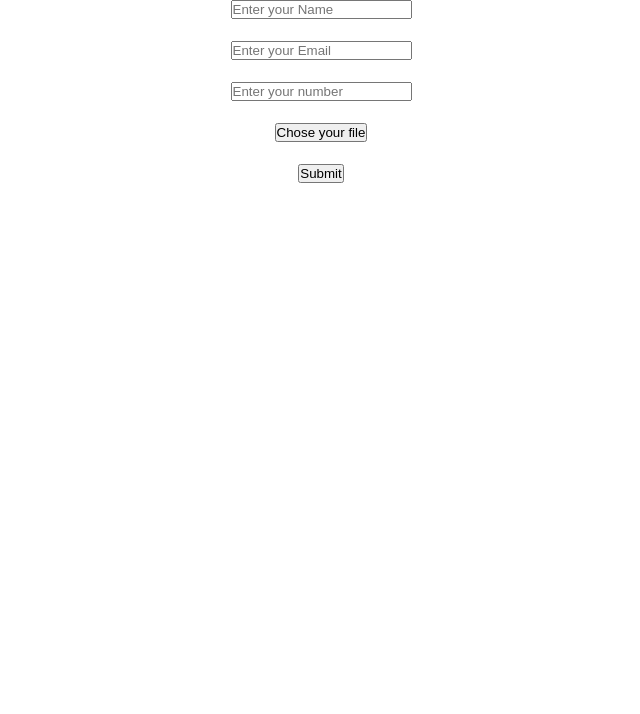
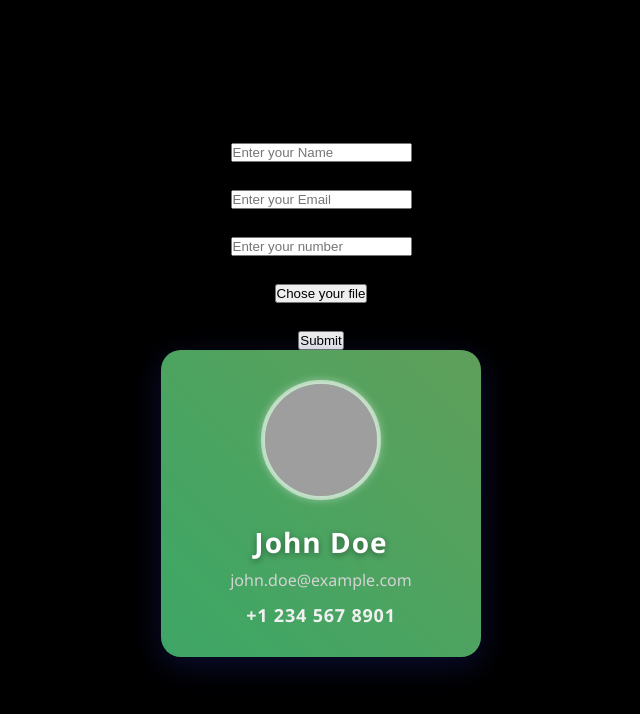
Before and after one commit to AbuzarDev7/User-Card-Genrater, a plain HTML site: page index.html in a window 1280 px wide. Shown: the whole page, without its empty margins (319-959 px from the left). Drawn offline with Linux system fonts and the light colour scheme; grey boxes are pictures that could not be loaded.

Commit message:
20% done

```diff
--- a/app.js
+++ b/app.js
@@ -14,3 +14,10 @@ fileInp.addEventListener("change" ,(event)=>{
         btn.textContent = file.name
     }
 });
+
+
+form.addEventListener("submit" ,(eve)=>{
+    eve.preventDefault();
+    let div = document.createElement("div");
+
+})
--- a/index.html
+++ b/index.html
@@ -26,6 +26,15 @@
 
     <input type="file" placeholder="Chose File" id="fileInp">
 
+
+
+    <div class="user-card">
+  <img src="https://randomuser.me/api/portraits/men/32.jpg" alt="User Image" />
+  <div class="user-name">John Doe</div>
+  <div class="user-email">john.doe@example.com</div>
+  <div class="user-number">+1 234 567 8901</div>
+</div>
+
     <script src="app.js"></script>
 </body>
 </html>
--- a/style.css
+++ b/style.css
@@ -16,3 +16,114 @@ flex-direction: column;
 #fileInp{
     display: none;
 }
+
+
+
+
+body {
+    display: flex;
+    justify-content: center;
+    align-items: center;
+    height: 100vh;
+    background:#000;
+    margin: 0;
+    font-family: 'Segoe UI', Tahoma, Geneva, Verdana, sans-serif;
+    flex-direction: column;
+  }
+
+  /* Card */
+  .user-card {
+    background: rgba(255, 255, 255, 0.15);
+    backdrop-filter: blur(15px);
+    border-radius: 20px;
+    box-shadow: 0 8px 32px 0 rgba(31, 38, 135, 0.37);
+    width: 320px;
+    padding: 30px 25px;
+    text-align: center;
+    color: #fff;
+    position: relative;
+    overflow: hidden;
+
+    /* Animate in from bottom */
+    transform: translateY(40px);
+    opacity: 0;
+    animation: slideUpFade 1s ease forwards;
+  }
+
+  @keyframes slideUpFade {
+    to {
+      opacity: 1;
+      transform: translateY(0);
+    }
+  }
+
+  /* User Image */
+  .user-card img {
+    width: 120px;
+    height: 120px;
+    border-radius: 50%;
+    border: 4px solid rgba(255, 255, 255, 0.5);
+    object-fit: cover;
+    margin: 0 auto 20px;
+    filter: drop-shadow(0 0 5px rgba(255,255,255,0.6));
+    transition: transform 0.3s ease;
+  }
+
+  .user-card img:hover {
+    transform: scale(1.1) rotate(5deg);
+    filter: drop-shadow(0 0 10px rgba(255, 255, 255, 0.9));
+  }
+
+  /* Name */
+  .user-name {
+    font-size: 28px;
+    font-weight: 700;
+    margin-bottom: 8px;
+    letter-spacing: 1px;
+    text-shadow: 0 2px 6px rgba(0,0,0,0.4);
+  }
+
+  /* Email */
+  .user-email {
+    font-size: 16px;
+    font-weight: 500;
+    color: #d3d3d3;
+    margin-bottom: 12px;
+  }
+
+  /* Number */
+  .user-number {
+    font-size: 18px;
+    font-weight: 600;
+    color: #f0f0f0;
+    letter-spacing: 0.8px;
+  }
+
+  /* Glow effect behind card */
+  .user-card::before {
+    content: "";
+    position: absolute;
+    top: -40%;
+    left: -40%;
+    width: 180%;
+    height: 180%;
+    background: linear-gradient(45deg, #ff6ec4, #7873f5, #4ade80, #ffb347);
+    background-size: 600% 600%;
+    animation: gradientShift 12s ease infinite;
+    filter: blur(40px);
+    z-index: -1;
+    border-radius: 25px;
+    opacity: 0.7;
+  }
+
+  @keyframes gradientShift {
+    0% {
+      background-position: 0% 50%;
+    }
+    50% {
+      background-position: 100% 50%;
+    }
+    100% {
+      background-position: 0% 50%;
+    }
+  }
```
